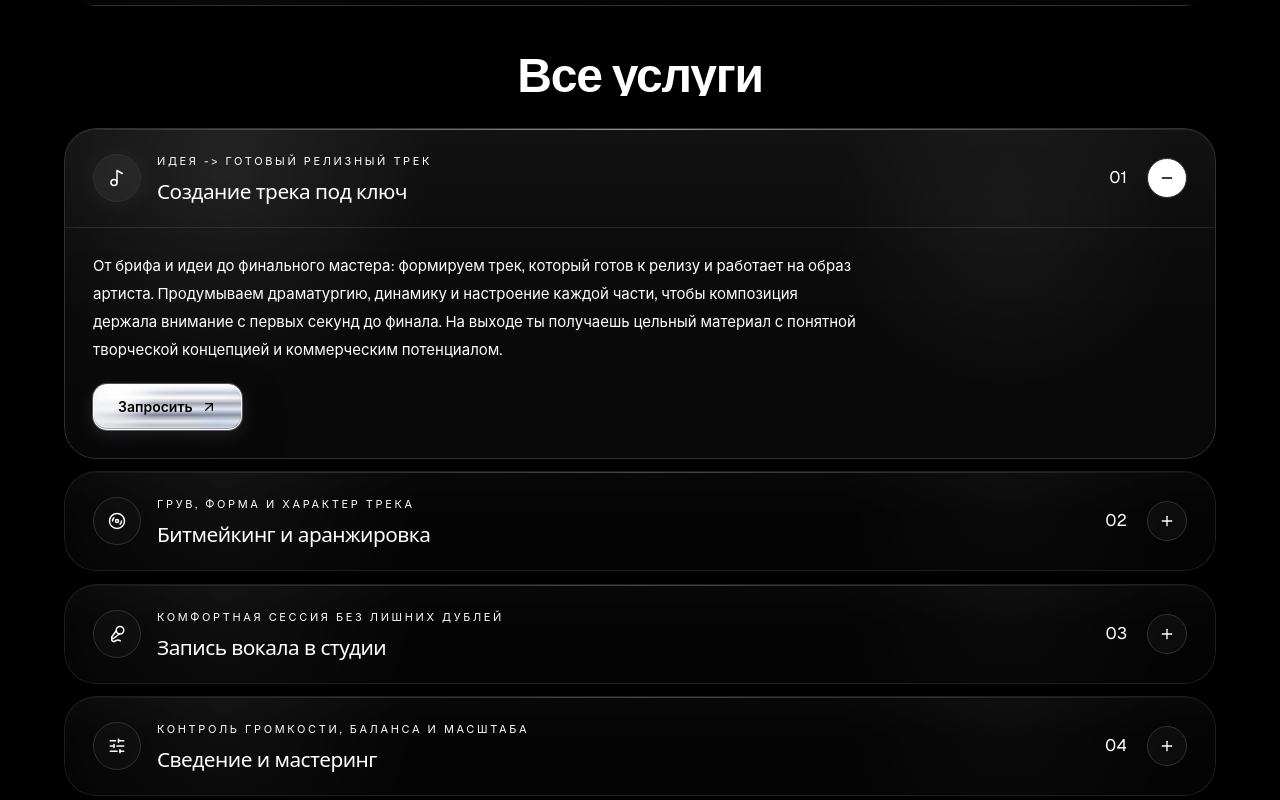
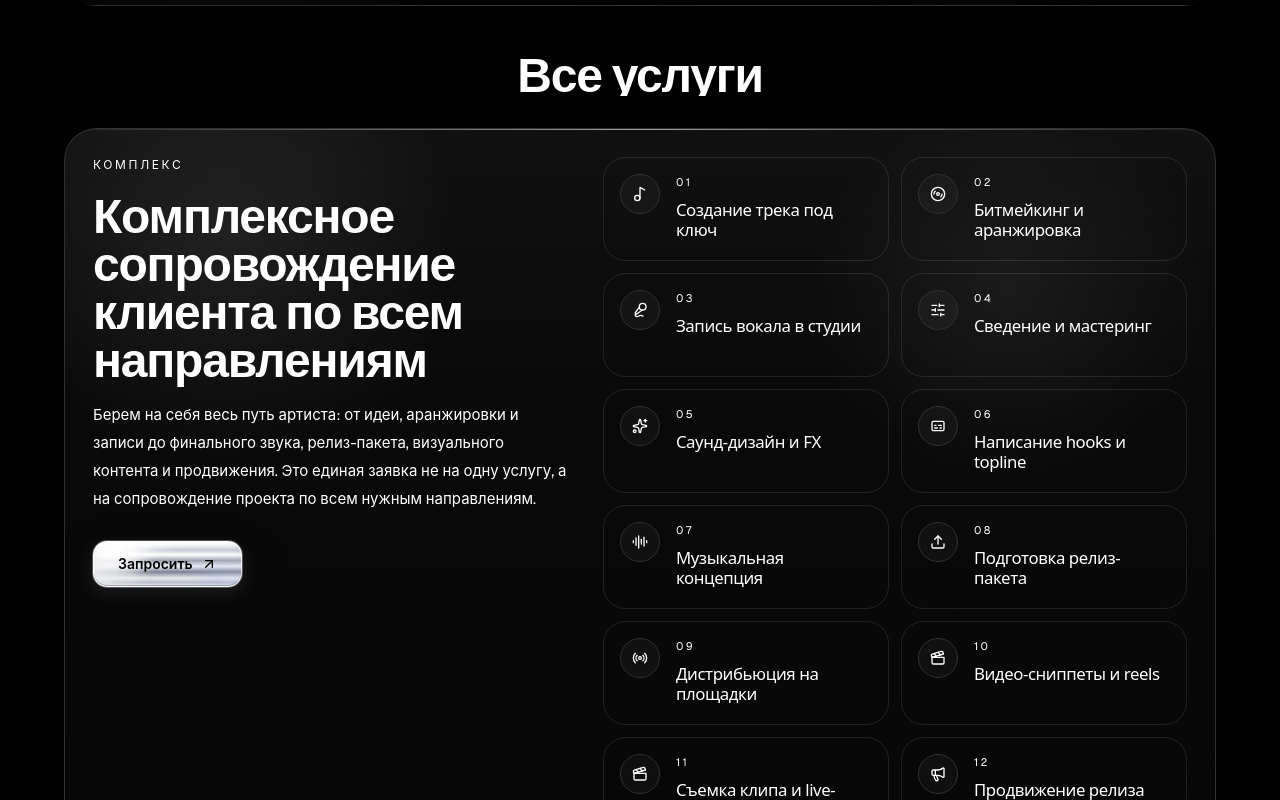
Before and after one commit to YaroslavSigidin/PULSAR, a React (Vite) app: page / in a window 1280 px wide. Shown: the part 8760-9560 px from the top of the page. Built offline with nearby package versions, Linux system fonts and the light colour scheme; no server answers.

Commit message:
Convert services section to complex support CTA

```diff
--- a/src/components/sections/ServicesSection.tsx
+++ b/src/components/sections/ServicesSection.tsx
@@ -1,5 +1,4 @@
 import { useState } from 'react'
-import { AnimatePresence, motion } from 'framer-motion'
 import {
   ArrowUpRight,
   AudioLines,
@@ -8,9 +7,7 @@ import {
   Disc3,
   Megaphone,
   Mic2,
-  Minus,
   Music2,
-  Plus,
   Radio,
   Sparkles,
   SlidersHorizontal,
@@ -194,128 +191,10 @@ const services: ServiceItem[] = [
   },
 ]
 
-const panelMotion = {
-  initial: { height: 0, opacity: 0 },
-  animate: { height: 'auto', opacity: 1 },
-  exit: { height: 0, opacity: 0 },
-  transition: { duration: 0.45, ease: [0.22, 1, 0.36, 1] as const },
-}
-
-function ServiceAccordionItem({
-  index,
-  isActive,
-  onToggle,
-  onRequest,
-  service,
-}: {
-  index: number
-  isActive: boolean
-  onToggle: () => void
-  onRequest: () => void
-  service: ServiceItem
-}) {
-  const Icon = service.icon
-
-  return (
-    <motion.article
-      layout
-      className={`group relative overflow-hidden rounded-[2rem] border transition-[border-color,background-color,box-shadow] duration-500 ${
-        isActive
-          ? 'border-white/18 bg-white/[0.045] shadow-[0_28px_84px_rgba(0,0,0,0.42),inset_0_1px_0_rgba(255,255,255,0.08)]'
-          : 'border-white/10 bg-white/[0.02] shadow-[0_18px_48px_rgba(0,0,0,0.24),inset_0_1px_0_rgba(255,255,255,0.04)] hover:border-white/16 hover:bg-white/[0.032]'
-      }`}
-    >
-      <div className="pointer-events-none absolute inset-0">
-        <div
-          className={`absolute inset-0 bg-[radial-gradient(circle_at_14%_14%,rgba(255,255,255,0.08),transparent_20%),radial-gradient(circle_at_82%_26%,rgba(255,255,255,0.05),transparent_18%),linear-gradient(180deg,rgba(255,255,255,0.03),rgba(255,255,255,0)_40%,rgba(0,0,0,0.22))] transition-opacity duration-500 ${
-            isActive ? 'opacity-100' : 'opacity-60'
-          }`}
-        />
-        <div
-          className={`absolute inset-x-8 top-0 h-px bg-gradient-to-r from-transparent via-white/50 to-transparent transition-opacity duration-500 ${
-            isActive ? 'opacity-100' : 'opacity-45'
-          }`}
-        />
-      </div>
-
-      <button
-        type="button"
-        onClick={onToggle}
-        aria-expanded={isActive}
-        aria-controls={`service-panel-${index}`}
-        className="relative flex w-full items-center gap-4 px-5 py-5 text-left md:px-7 md:py-6"
-      >
-        <div
-          className={`inline-flex h-12 w-12 shrink-0 items-center justify-center rounded-full border transition-all duration-500 ${
-            isActive
-              ? 'border-white/28 bg-white/[0.06] text-white shadow-[0_0_28px_rgba(255,255,255,0.06)]'
-              : 'border-white/14 bg-white/[0.02] text-white/84'
-          }`}
-        >
-          <Icon className="h-[18px] w-[18px]" />
-        </div>
-
-        <div className="min-w-0 flex-1">
-          <p className="mb-2 text-[10px] uppercase tracking-[0.24em] text-white/34 md:text-[11px]">
-            {service.pulse}
-          </p>
-          <div className="flex min-w-0 items-center gap-3">
-            <h3 className="min-w-0 font-sans text-[1.05rem] font-medium leading-tight tracking-tight text-white md:text-[1.3rem]">
-              {service.title}
-            </h3>
-          </div>
-        </div>
-
-        <div className="flex shrink-0 items-center gap-3 md:gap-5">
-          <span className="text-sm text-white/34 md:text-[1.05rem]">{String(index + 1).padStart(2, '0')}</span>
-          <span
-            className={`inline-flex h-10 w-10 items-center justify-center rounded-full border transition-all duration-500 ${
-              isActive
-                ? 'border-white/18 bg-white text-black'
-                : 'border-white/12 bg-white/[0.03] text-white/82 group-hover:border-white/18'
-            }`}
-          >
-            {isActive ? <Minus className="h-4 w-4" /> : <Plus className="h-4 w-4" />}
-          </span>
-        </div>
-      </button>
-
-      <AnimatePresence initial={false}>
-        {isActive ? (
-          <motion.div
-            key="panel"
-            id={`service-panel-${index}`}
-            {...panelMotion}
-            className="overflow-hidden"
-          >
-            <div className="relative border-t border-white/10 px-5 pb-5 pt-5 md:px-7 md:pb-7 md:pt-6">
-              <div>
-                <p className="max-w-3xl text-sm leading-7 text-white/72 md:text-[15px]">
-                  {service.description}
-                </p>
-
-                <div className="mt-5 flex">
-                  <button
-                    type="button"
-                    onClick={onRequest}
-                    className="hero-chrome-button inline-flex items-center justify-center gap-2 rounded-[14px] px-6 py-3 text-sm font-semibold text-black"
-                  >
-                    Запросить
-                    <ArrowUpRight className="h-4 w-4" />
-                  </button>
-                </div>
-              </div>
-            </div>
-          </motion.div>
-        ) : null}
-      </AnimatePresence>
-    </motion.article>
-  )
-}
+const complexSupportTitle = 'Комплексное сопровождение клиента по всем направлениям'
 
 export function ServicesSection() {
-  const [activeIndex, setActiveIndex] = useState<number | null>(0)
-  const [selectedService, setSelectedService] = useState<ServiceItem | null>(null)
+  const [isRequestOpen, setIsRequestOpen] = useState(false)
 
   return (
     <section id="services" className="scroll-mt-28 bg-black px-4 pb-28 pt-10 text-white">
@@ -324,25 +203,68 @@ export function ServicesSection() {
           <h2 className="text-3xl font-semibold tracking-tight md:text-5xl">Все услуги</h2>
         </Reveal>
 
-        <div className="mt-8 space-y-3">
-          {services.map((service, index) => (
-            <Reveal key={service.title} delay={index * 35}>
-              <ServiceAccordionItem
-                index={index}
-                service={service}
-                isActive={activeIndex === index}
-                onToggle={() => setActiveIndex((current) => (current === index ? null : index))}
-                onRequest={() => setSelectedService(service)}
-              />
-            </Reveal>
-          ))}
-        </div>
+        <Reveal className="mt-8" delay={80}>
+          <article className="relative overflow-hidden rounded-[2rem] border border-white/14 bg-white/[0.035] p-5 shadow-[0_28px_84px_rgba(0,0,0,0.42),inset_0_1px_0_rgba(255,255,255,0.08)] md:p-7">
+            <div className="pointer-events-none absolute inset-0">
+              <div className="absolute inset-0 bg-[radial-gradient(circle_at_14%_14%,rgba(255,255,255,0.08),transparent_20%),radial-gradient(circle_at_82%_22%,rgba(255,255,255,0.06),transparent_18%),linear-gradient(180deg,rgba(255,255,255,0.03),rgba(255,255,255,0)_40%,rgba(0,0,0,0.24))]" />
+              <div className="absolute inset-x-8 top-0 h-px bg-gradient-to-r from-transparent via-white/55 to-transparent" />
+            </div>
+
+            <div className="relative grid gap-8 lg:grid-cols-[minmax(0,0.9fr)_minmax(0,1.1fr)] lg:items-start">
+              <div>
+                <p className="text-xs uppercase tracking-[0.22em] text-white/38">Комплекс</p>
+                <h3 className="mt-4 max-w-2xl text-3xl font-semibold leading-[0.98] tracking-tight text-white md:text-5xl">
+                  {complexSupportTitle}
+                </h3>
+                <p className="mt-5 max-w-xl text-sm leading-7 text-white/68 md:text-[15px]">
+                  Берем на себя весь путь артиста: от идеи, аранжировки и записи до финального звука,
+                  релиз-пакета, визуального контента и продвижения. Это единая заявка не на одну услугу, а
+                  на сопровождение проекта по всем нужным направлениям.
+                </p>
+
+                <button
+                  type="button"
+                  onClick={() => setIsRequestOpen(true)}
+                  className="hero-chrome-button mt-7 inline-flex w-full items-center justify-center gap-2 rounded-[14px] px-6 py-3 text-sm font-semibold text-black sm:w-auto"
+                >
+                  Запросить
+                  <ArrowUpRight className="h-4 w-4" />
+                </button>
+              </div>
+
+              <div className="grid gap-3 sm:grid-cols-2">
+                {services.map((service, index) => {
+                  const Icon = service.icon
+
+                  return (
+                    <div
+                      key={service.title}
+                      className="group flex min-h-[104px] gap-4 rounded-[1.4rem] border border-white/10 bg-black/24 p-4 transition duration-300 hover:border-white/18 hover:bg-white/[0.04]"
+                    >
+                      <span className="inline-flex h-10 w-10 shrink-0 items-center justify-center rounded-full border border-white/14 bg-white/[0.03] text-white/82 transition duration-300 group-hover:border-white/26 group-hover:text-white">
+                        <Icon className="h-4 w-4" />
+                      </span>
+                      <div className="min-w-0">
+                        <p className="text-[11px] uppercase tracking-[0.22em] text-white/32">
+                          {String(index + 1).padStart(2, '0')}
+                        </p>
+                        <p className="mt-2 font-sans text-base font-medium leading-tight tracking-tight text-white md:text-[1.05rem]">
+                          {service.title}
+                        </p>
+                      </div>
+                    </div>
+                  )
+                })}
+              </div>
+            </div>
+          </article>
+        </Reveal>
       </div>
 
       <LeadRequestModal
-        isOpen={selectedService !== null}
-        serviceTitle={selectedService?.title ?? ''}
-        onClose={() => setSelectedService(null)}
+        isOpen={isRequestOpen}
+        serviceTitle={complexSupportTitle}
+        onClose={() => setIsRequestOpen(false)}
       />
     </section>
   )
```
